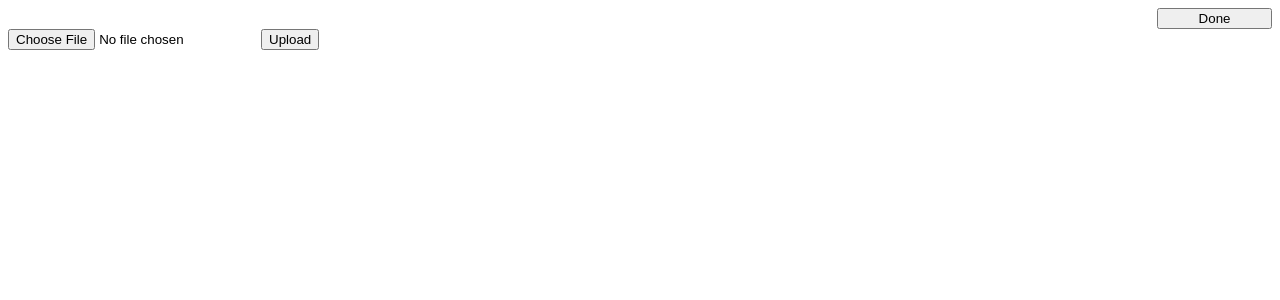
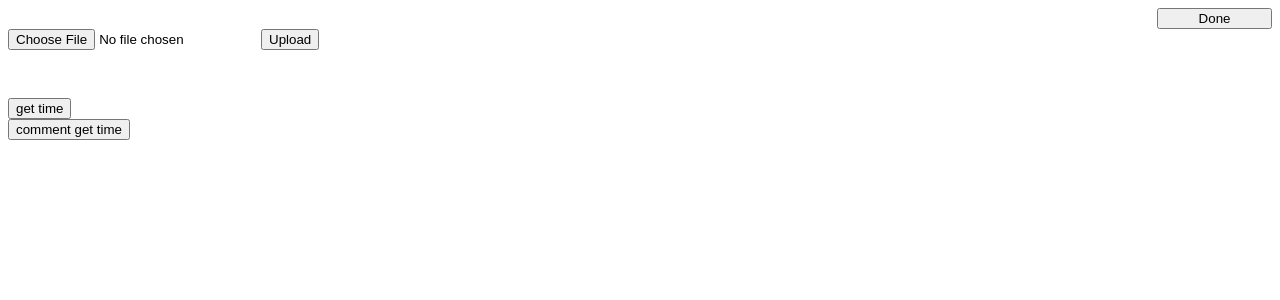
Before and after one commit to hoyipyik/demo, a React (Create React App) app: page / in a window 1280 px wide. Shown: the top 300 px of the page. Built offline with nearby package versions, Linux system fonts and the light colour scheme.

Commit message:
change structure and finish timestamp get

```diff
--- a/package.json
+++ b/package.json
@@ -3,8 +3,6 @@
   "version": "0.1.0",
   "private": true,
   "dependencies": {
-    "@cloudinary/react": "^1.11.1",
-    "@cloudinary/url-gen": "^1.9.2",
     "@testing-library/jest-dom": "^5.14.1",
     "@testing-library/react": "^13.0.0",
     "@testing-library/user-event": "^13.2.1",
@@ -12,6 +10,7 @@
     "react": "^18.2.0",
     "react-dom": "^18.2.0",
     "react-scripts": "5.0.1",
+    "video.js": "^8.0.4",
     "web-vitals": "^2.1.0"
   },
   "scripts": {
--- a/src/App.js
+++ /dev/null
@@ -1,22 +0,0 @@
-import { useState } from 'react'
-import VideoComponent from './VideoComponent'
-import Topbar from './Topbar';
-import VideoPlay from './VideoPlay';
-
-function App() {
-  const [url, setUrl] = useState('')
-  const [showFlag, setShowFlag] = useState(true)
-  const [percentage, setPercentage] = useState('0%')
-
-  return (
-    <div>
-      {showFlag && <div>
-        <Topbar setShowFlag={setShowFlag} />
-        <VideoPlay percentage={percentage} url={url}/>
-        <VideoComponent url={url} setUrl={setUrl} setPercentage={setPercentage} />
-      </div>}
-    </div>
-  )
-}
-
-export default App;
--- /dev/null
+++ b/src/App.jsx
@@ -0,0 +1,25 @@
+import { useState, useRef } from 'react'
+import VideoComponent from './components/VideoComponent'
+import Topbar from './components/Topbar';
+import VideoPlay from './components/VideoPlay';
+import Comments from './components/Comments';
+
+function App() {
+  const playerRef = useRef(null)
+  const [url, setUrl] = useState('')
+  const [showFlag, setShowFlag] = useState(true)
+  const [percentage, setPercentage] = useState('0%')
+
+  return (
+    <div>
+      {showFlag && <div>
+        <Topbar setShowFlag={setShowFlag} />
+        <VideoComponent url={url} setUrl={setUrl} setPercentage={setPercentage} />
+        <VideoPlay playerRef={playerRef} percentage={percentage} url={url} />
+        <Comments playerRef={playerRef} />
+      </div>}
+    </div>
+  )
+}
+
+export default App;
--- a/src/VideoPlay.js
+++ /dev/null
@@ -1,14 +0,0 @@
-import React from 'react'
-
-const VideoPlay = ({url, percentage}) => {
-    return (
-        <div>
-            {(percentage !== '0%' && percentage !== '100%') && <div>{`Upload progress: ${percentage}`}</div>}
-            {url !== '' && <video controls style={{ height: '10rem', width: '20rem' }}>
-                <source src={url} />
-            </video>}
-        </div>
-    )
-}
-
-export default VideoPlay
--- /dev/null
+++ b/src/components/Comments.jsx
@@ -0,0 +1,16 @@
+import React from 'react'
+
+const Comments = ({ playerRef }) => {
+  const handler = () => {
+    const player = playerRef.current
+    const currentTime = player.currentTime()
+    console.log(currentTime)
+  }
+  return (
+    <div>
+      <button onClick={handler}>comment get time</button>
+    </div>
+  )
+}
+
+export default Comments
--- a/src/VideoComponent.js
+++ b/src/components/VideoComponent.jsx
@@ -1,5 +1,5 @@
 import React, { useState } from 'react'
-import { cloudName, uploadPreset } from './Const';
+import { cloudName, uploadPreset } from '../tools/Const';
 import axios from 'axios';
 
 /**
@@ -45,6 +45,7 @@ const VideoComponent = ({ url, setUrl, setPercentage }) => {
                     console.log(res, 'result')
                     if (res && res.data["secure_url"] !== '') {
                         setUrl(res.data["secure_url"])
+                        setFile(null)
                     } else {
                         console.log('err')
                     }
@@ -55,6 +56,7 @@ const VideoComponent = ({ url, setUrl, setPercentage }) => {
         }
     }
 
+    console.log('render')
     return (
         <div className='video-component'>
             <input type='file' onChange={fileSelectHandler} />
@@ -63,4 +65,4 @@ const VideoComponent = ({ url, setUrl, setPercentage }) => {
     )
 }
 
-export default VideoComponent
+export default React.memo(VideoComponent)
--- /dev/null
+++ b/src/components/VideoJS.jsx
@@ -0,0 +1,54 @@
+import React from 'react'
+import videojs from 'video.js'
+import 'video.js/dist/video-js.css'
+
+export const VideoJS = (props) => {
+  const videoRef = React.useRef(null)
+  const playerRef = React.useRef(null)
+  const {options, onReady} = props
+
+  React.useEffect(() => {
+
+    // Make sure Video.js player is only initialized once
+    if (!playerRef.current) {
+      // The Video.js player needs to be _inside_ the component el for React 18 Strict Mode.
+      const videoElement = document.createElement("video-js")
+
+      videoElement.classList.add('vjs-big-play-centered')
+      videoRef.current.appendChild(videoElement)
+
+      const player = playerRef.current = videojs(videoElement, options, () => {
+        videojs.log('player is ready')
+        onReady && onReady(player)
+      })
+
+    // You could update an existing player in the `else` block here
+    // on prop change, for example:
+    } else {
+      const player = playerRef.current
+
+      player.autoplay(options.autoplay)
+      player.src(options.sources)
+    }
+  }, [onReady, options, videoRef])
+
+  // Dispose the Video.js player when the functional component unmounts
+  React.useEffect(() => {
+    const player = playerRef.current
+
+    return () => {
+      if (player && !player.isDisposed()) {
+        player.dispose()
+        playerRef.current = null
+      }
+    }
+  }, [playerRef])
+
+  return (
+    <div data-vjs-player>
+      <div ref={videoRef} style={{ height: '15rem', width: '30rem' }}/>
+    </div>
+  )
+}
+
+export default VideoJS
--- /dev/null
+++ b/src/components/VideoPlay.jsx
@@ -0,0 +1,43 @@
+import React, { useEffect } from 'react'
+import VideoJS from './VideoJS'
+import videojs from 'video.js'
+
+const VideoPlay = ({ url, percentage, playerRef }) => {
+    const videoJsOptions = {
+        autoplay: true,
+        controls: true,
+        responsive: true,
+        fluid: true,
+        sources: [{
+            src: url,
+            type: 'video/mp4'
+        }]
+    }
+
+    const handlePlayerReady = (player) => {
+        playerRef.current = player
+        // You can handle player events here.
+        player.on('waiting', () => {
+            videojs.log('player is waiting')
+        })
+        player.on('dispose', () => {
+            videojs.log('player will dispose')
+        })
+    }
+
+    const getTimeStampHandler = () => {
+        const player = playerRef.current
+        const currentTime = player.currentTime()
+        console.log(currentTime)
+    }
+
+    return (
+        <div>
+            {(percentage !== '0%' && percentage !== '100%') && <div>{`Upload progress: ${percentage}`}</div>}
+            {url !== '' && <VideoJS options={videoJsOptions} onReady={handlePlayerReady} />}
+            <button style={{marginTop: '3rem'}} onClick={getTimeStampHandler}>get time</button>
+        </div>
+    )
+}
+
+export default VideoPlay
```
Also changed, not shown: src/components/Topbar.jsx (renamed from src/Topbar.js), src/logo.svg (deleted), src/tools/Const.js (renamed from src/Const.js), 1 other file (tests, documents, lock files or other folders).
